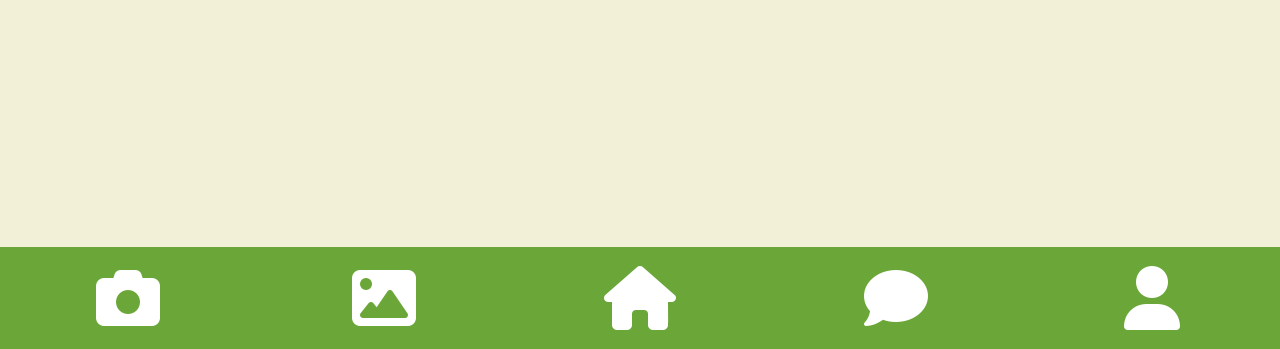
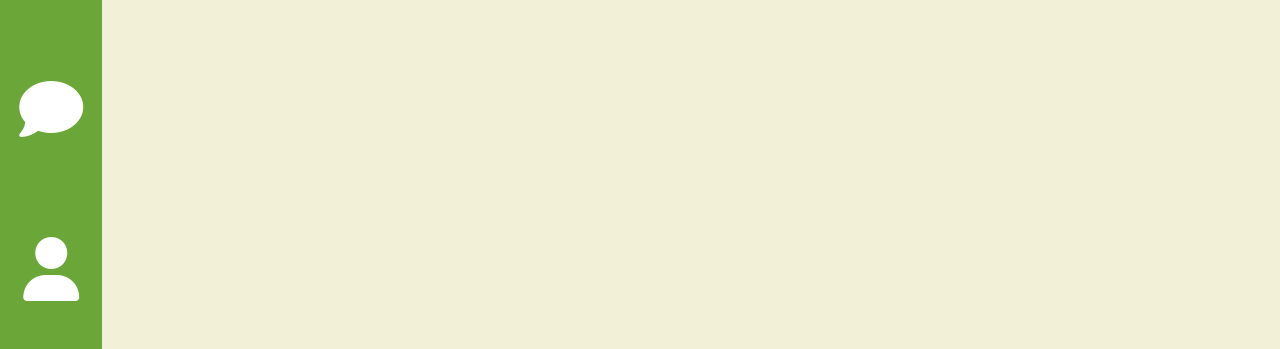
Before and after one commit to Valsheepie/Repository, a plain HTML site: page index.html in a window 1280 px wide. Shown: the part 451-800 px from the top of the page. Drawn offline with Linux system fonts and the light colour scheme.

Commit message:
third commit

```diff
--- a/index.css
+++ b/index.css
@@ -48,3 +48,17 @@ body {
     font-size: 5vmax;
     cursor: pointer;
 }
+@media (orientation: landscape) {
+    body {
+        flex-direction: row;
+        flex-flow: row-reverse;
+    }
+    #superior {
+        display: none;
+    }
+    #menu {
+        flex-direction: column;
+        width: 8vmax;
+        height: auto;
+    }
+}
```
